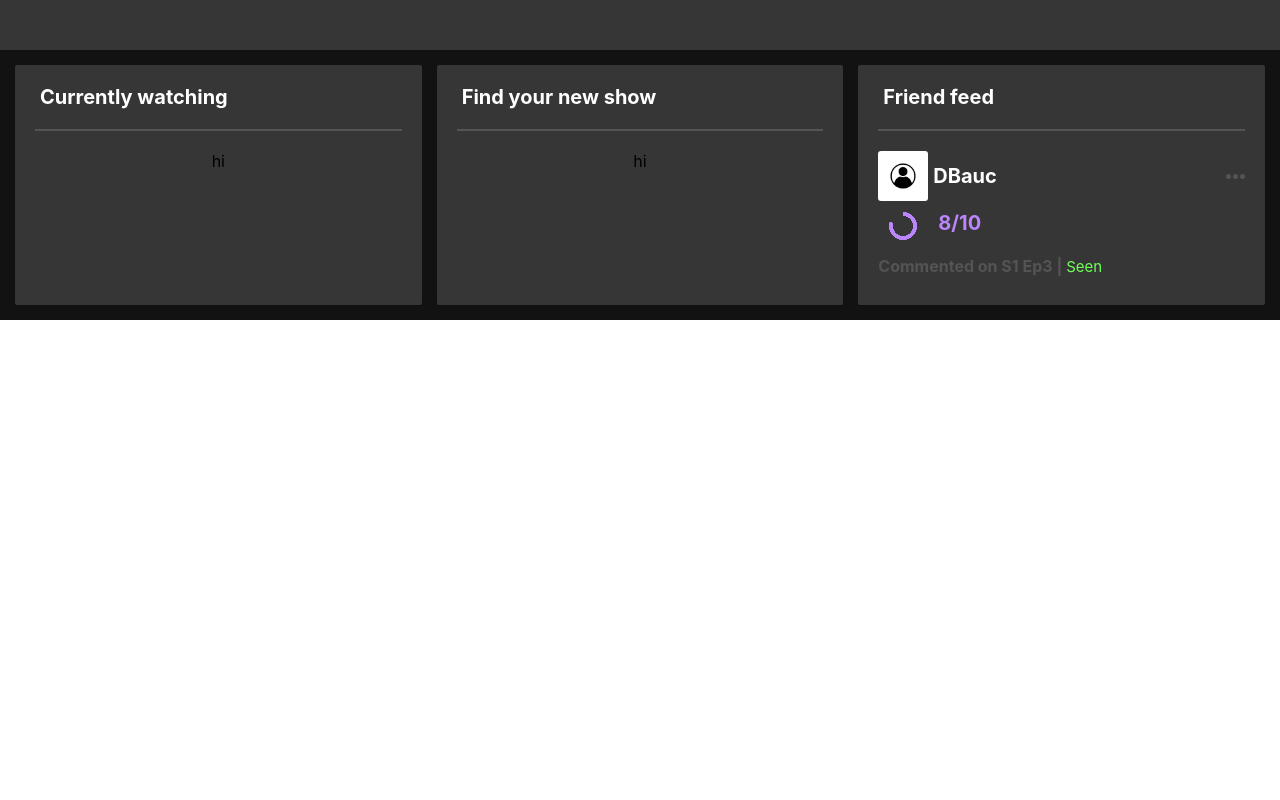
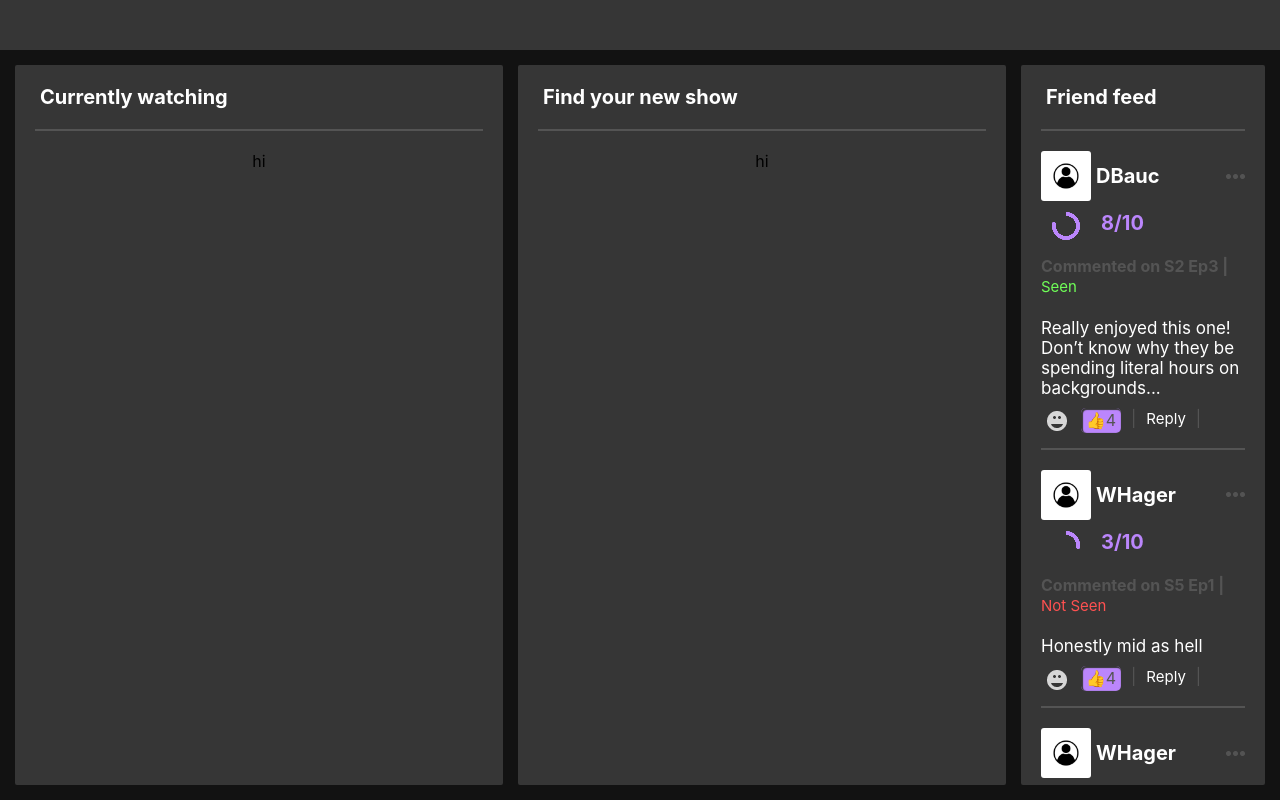
Before and after one commit to LiamMcBride/ani-project, a React (Create React App) app in the folder newFrontend/stat-binge/: page / in a window 1280 px wide. Built offline with nearby package versions, Linux system fonts and the light colour scheme.

Commit message:
Yass queen slay

```diff
--- a/newFrontend/stat-binge/src/App.css
+++ b/newFrontend/stat-binge/src/App.css
@@ -1,5 +1,6 @@
 body{
   overflow: hidden;
+  max-height: 100vh;
 }
 
 .App {
--- a/newFrontend/stat-binge/src/Components/Button.js
+++ b/newFrontend/stat-binge/src/Components/Button.js
@@ -1,4 +1,4 @@
-import { secondGray } from "../Colors";
+import { firstGray, purple, secondGray, textColor } from "../Colors";
 
 
 const buttonStyle = {
@@ -16,6 +16,31 @@ const buttonGroupStyle = {
     "gridTemplateColumns": "1fr 1fr",
     "width": "100%",
     "gridGap": "25px",
+}
+
+const emojiButtonStyle = {
+    "height": "30px",
+    "width": "30px",
+    "backgroundColor": "transparent",
+    "border": "none",
+    "textAlign": "center",
+    "alignItems": "center",
+    "float": "left",
+    // "backgroundImage": require("./Emoji.png"),
+}
+
+const reactionButtonStyle = {
+    "height": "25px",
+    "width": "40px",
+    "backgroundColor": purple,
+    "border": "none",
+    "textAlign": "center",
+    "alignItems": "center",
+    "float": "left",
+    "lineHeight": "25px",
+    "borderRadius": "5px",
+    "boxShadow": `inset 1px 1px 1px 1px ${firstGray}`,
+    "margin": "0 10px",
 }
 
 
@@ -38,3 +63,32 @@ export function ButtonGroup(props){
         </div>
     );
 }
+
+export function EmojiButton(props){
+    return (
+        <button style={emojiButtonStyle}>
+            <img  src={require("./Emoji.png")}></img>
+        </button>
+    );
+}
+
+export function ReactionButton(props){
+    return (
+        <div style={reactionButtonStyle}>
+            👍4
+        </div>
+    );
+}
+
+export function ReplyButton(props){
+    const style = {
+        "color": textColor,
+        "fontSize": "15px",
+        "display": "inline",
+        "margin": "0 10px",
+    }
+
+    return (
+        <p style={style}>Reply</p>
+    );
+}
--- a/newFrontend/stat-binge/src/Components/Card.js
+++ b/newFrontend/stat-binge/src/Components/Card.js
@@ -3,9 +3,10 @@ import { firstGray } from "../Colors";
 const cardStyle = {
     "backgroundColor": firstGray,
     "minHeight": "35px",
-    "maxHeight": "200px",
+    "maxHeight": "85vh",
     "borderRadius": "2px",
     "padding": "20px",
+    "overflow": "hidden",
     // "margin": "10px",
 }
 
--- a/newFrontend/stat-binge/src/Components/Comment.js
+++ b/newFrontend/stat-binge/src/Components/Comment.js
@@ -1,9 +1,11 @@
 import { purple, secondGray } from "../Colors";
+import { EmojiButton, ReactionButton, ReplyButton } from "./Button";
 import { RatingCanvas } from "./CanvasElements";
 import { Heading2, Heading3 } from "./Headings";
 import { IconImage } from "./Image";
 import { SettingsButton } from "./Settings";
 import { SeenTag } from "./SpecialText";
+import { CommentText, TimeStamp } from "./Text";
 
 const feedCommentStyle = {
 
@@ -27,7 +29,7 @@ export function FeedComment(props){
     const score = data.rating;
 
     return (
-        <div>
+        <div stlye={{"margin": "10px 0"}}>
             <div style={topRowStyle}>
                 <IconImage image={data?.icon}></IconImage>
                 <Heading2 align="left">{data?.username}</Heading2>
@@ -38,7 +40,16 @@ export function FeedComment(props){
                 <Heading3 align={"left"} color={purple}>{score + "/10"}</Heading3>
             </div>
             <div style={{"textAlign": "left", "margin": "0", "color": secondGray}}>
-                <h4 syle={{"display": "inline", "fontSize": "15px", "fontWeight": "normal", "textAlign": "left",}}>Commented on S1 Ep3 | <SeenTag seen={data.seen}></SeenTag></h4>
+                <h4 syle={{"display": "inline", "fontSize": "15px", "fontWeight": "normal", "textAlign": "left",}}>Commented on {data.episode} | <SeenTag seen={data.seen}></SeenTag></h4>
+            </div>
+            <CommentText>{data.comment}</CommentText>
+            <div style={{"margin": "10px 0", "textAlign": "left", "color": secondGray}}>
+                <EmojiButton></EmojiButton>
+                <ReactionButton></ReactionButton>
+                |
+                <ReplyButton></ReplyButton>
+                |
+                <TimeStamp>{data.TimeStamp}</TimeStamp>
             </div>
         </div>
     );
--- a/newFrontend/stat-binge/src/Components/Feed.js
+++ b/newFrontend/stat-binge/src/Components/Feed.js
@@ -1,8 +1,8 @@
 
 
 let feedStyle = {
-    "overflow": "hidden",
     "height": "100%",
+    "overflow": "scroll",
 }
 
 export function Feed(props){
--- /dev/null
+++ b/newFrontend/stat-binge/src/Components/Text.js
@@ -0,0 +1,28 @@
+import { secondGray, textColor } from "../Colors";
+
+const commentTextStyle = {
+    "padding": "0",
+    "margin": "0",
+    "color": textColor,
+    "textAlign": "left",
+    "fontSize": "17px",
+}
+
+export function CommentText(props){
+    return (
+        <p style={commentTextStyle}>{props.children}</p>
+    );
+}
+
+export function TimeStamp(props){
+    const style = {
+        "color": secondGray,
+        "fontSize": "15px",
+        "margin": "0 10px",
+        "display": "inline",
+    }
+
+    return (
+        <p style={style}>{props.children}</p>
+    );
+}
--- a/newFrontend/stat-binge/src/Pages/MainPage.js
+++ b/newFrontend/stat-binge/src/Pages/MainPage.js
@@ -8,11 +8,31 @@ import { HorizontalDividerLine } from "../Components/LineDivider";
 const mainPageStyle = {
   "backgroundColor": black,
   "display": "grid",
-  "gridTemplateColumns": "1fr 1fr 1fr",
+  "gridTemplateColumns": "1fr 1fr .5fr",
   "gridGap": "15px",
   // "width": "100%",
   "padding": "15px",
   // "height": "100vh",
+}
+
+const testComment = {
+  "username": "DBauc",
+  "icon":"./realavatar.jpg",
+  "rating": 8,
+  "episode": "S2 Ep3",
+  "seen": true,
+  "comment": "Really enjoyed this one! Don’t know why they be spending literal hours on backgrounds...",
+  "timestamp": "6 hours",
+}
+
+const testComment2 = {
+  "username": "WHager",
+  "icon":"./realavatar.jpg",
+  "rating": 3,
+  "episode": "S5 Ep1",
+  "seen": false,
+  "comment": "Honestly mid as hell",
+  "timestamp": "2 days",
 }
 
 export function MainPage() {
@@ -38,7 +58,17 @@ export function MainPage() {
         <Heading2 align="left">Friend feed</Heading2>
         <HorizontalDividerLine />
         <Feed>
-          <FeedComment data={{"username": "DBauc", "icon":"./realavatar.jpg", "rating": 8, "seen": true,}}></FeedComment>
+          <FeedComment data={testComment}></FeedComment>
+          <HorizontalDividerLine></HorizontalDividerLine>
+          <FeedComment data={testComment2}></FeedComment>
+          <HorizontalDividerLine></HorizontalDividerLine>
+          <FeedComment data={testComment2}></FeedComment>
+          <HorizontalDividerLine></HorizontalDividerLine>
+          <FeedComment data={testComment2}></FeedComment>
+          <HorizontalDividerLine></HorizontalDividerLine>
+          <FeedComment data={testComment2}></FeedComment>
+          <HorizontalDividerLine></HorizontalDividerLine>
+          <FeedComment data={testComment2}></FeedComment>
         </Feed>
       </Card>
     </div>
```
Also changed, not shown: newFrontend/stat-binge/src/Components/Emoji.png (added).
